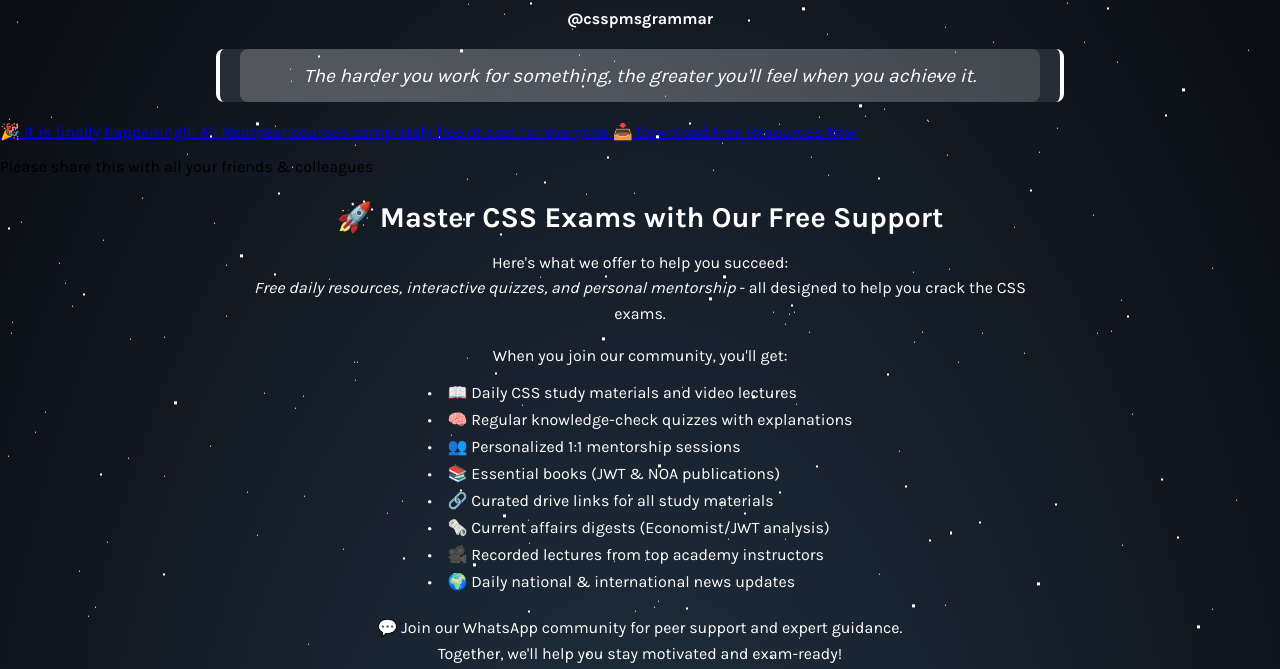
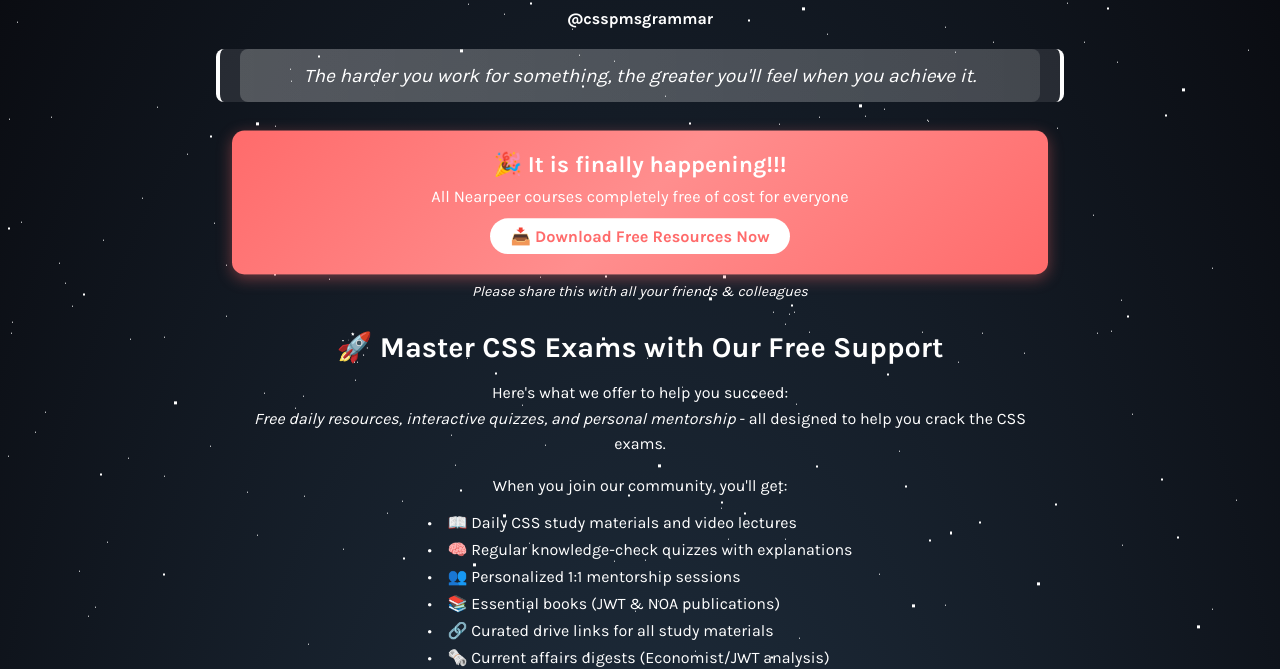
Before and after one commit to CSSPMSGRAMMAR/LinkTree, a plain HTML site: page index.html in a window 1280 px wide. Shown: the part 147-816 px from the top of the page. Drawn offline with Linux system fonts and the light colour scheme.

Commit message:
nearpear heading style added

```diff
--- a/style.css
+++ b/style.css
@@ -642,3 +642,108 @@
     0% { background-position: 200% 0; }
     100% { background-position: -200% 0; }
 }
+
+
+/* Mega Announcement Button */
+.mega-announcement {
+    max-width: 800px;
+    width: 90%;
+    margin: 30px auto;
+    text-align: center;
+}
+
+.mega-btn {
+    display: block;
+    background: linear-gradient(135deg, #ff6b6b, #ff8e8e, #ff6b6b);
+    color: white;
+    text-decoration: none;
+    padding: 20px;
+    border-radius: 12px;
+    border: none;
+    font-weight: bold;
+    box-shadow: 0 4px 15px rgba(255, 107, 107, 0.4);
+    transition: all 0.3s ease;
+    position: relative;
+    overflow: hidden;
+}
+
+.mega-btn:hover {
+    transform: translateY(-3px);
+    box-shadow: 0 6px 20px rgba(255, 107, 107, 0.6);
+}
+
+.mega-btn:active {
+    transform: translateY(1px);
+}
+
+.mega-text {
+    display: block;
+    font-size: 1.4rem;
+    margin-bottom: 8px;
+}
+
+.mega-subtext {
+    display: block;
+    font-size: 1rem;
+    margin-bottom: 12px;
+    font-weight: normal;
+}
+
+.mega-cta {
+    display: inline-block;
+    background-color: white;
+    color: #ff6b6b;
+    padding: 8px 20px;
+    border-radius: 50px;
+    font-size: 1rem;
+    transition: all 0.3s ease;
+}
+
+.mega-btn:hover .mega-cta {
+    background-color: #f8f9fa;
+    transform: scale(1.05);
+}
+
+.mega-notice {
+    margin-top: 10px;
+    font-style: italic;
+    color: var(--accentColor);
+    font-size: 0.9rem;
+}
+
+/* Animation for Mega Button */
+@keyframes pulse {
+    0% { transform: scale(1); }
+    50% { transform: scale(1.02); }
+    100% { transform: scale(1); }
+}
+
+.mega-btn {
+    animation: pulse 2s infinite;
+}
+
+/* Responsive adjustments */
+@media (max-width: 768px) {
+    .mega-text {
+        font-size: 1.2rem;
+    }
+    .mega-subtext {
+        font-size: 0.9rem;
+    }
+    .mega-btn {
+        padding: 15px;
+    }
+}
+
+@media (max-width: 480px) {
+    .mega-text {
+        font-size: 1.1rem;
+    }
+    .mega-subtext {
+        font-size: 0.85rem;
+    }
+    .mega-cta {
+        padding: 6px 15px;
+        font-size: 0.9rem;
+    }
+}
```
